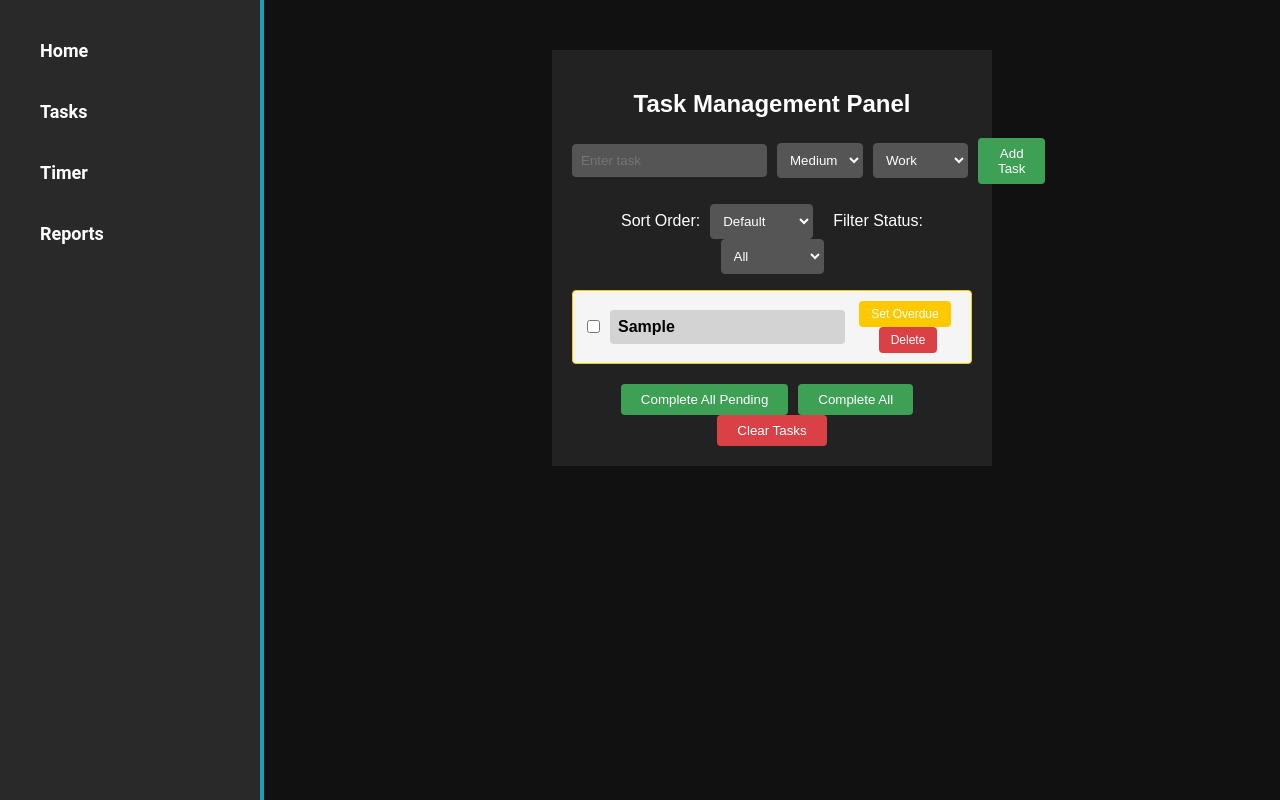
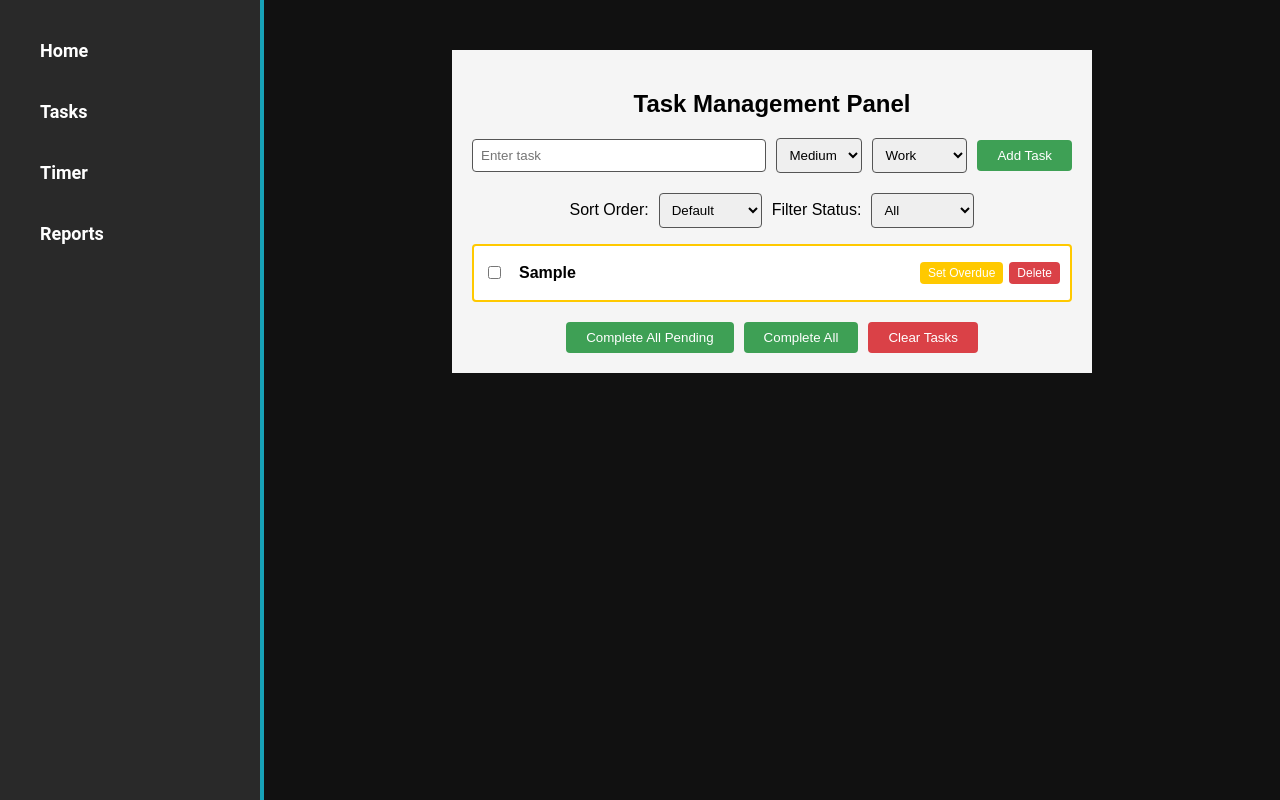
Before and after one commit to birdup000/ADHD-TaskManagementPanel, a React (Create React App) app in the folder adhdpanel/: page /tasks in a window 1280 px wide. Both pictures are taken after typing "Sample" into the empty fields and a click on the button "Add Task". Built offline with nearby package versions, Linux system fonts and the light colour scheme; the HTML template or start-up script is replaced by a standard one.

Commit message:
fix layout

```diff
--- a/adhdpanel/src/components/Tasks.js
+++ b/adhdpanel/src/components/Tasks.js
@@ -224,13 +224,12 @@ const TaskManagementPanel = () => {
     <div style={{
       fontFamily: "Arial, sans-serif",
       textAlign: "center",
-      maxWidth: "400px",
+      maxWidth: "600px",
       margin: "0 auto",
-      backgroundColor: "#222",
-      color: "#fff",
+      backgroundColor: "#f5f5f5",
       padding: "20px"
     }}>
-      <h2 style={{ color: "#fff", marginBottom: "20px" }}>Task Management Panel</h2>
+      <h2 style={{ color: "#000", marginBottom: "20px" }}>Task Management Panel</h2>
       <div style={{
         display: "flex",
         alignItems: "center",
@@ -248,8 +247,7 @@ const TaskManagementPanel = () => {
             borderRadius: "4px",
             border: "1px solid #555",
             flex: 1,
-            backgroundColor: "#555",
-            color: "#fff"
+            outline: "none"
           }}
         />
         <select
@@ -260,8 +258,7 @@ const TaskManagementPanel = () => {
             padding: "8px",
             borderRadius: "4px",
             border: "1px solid #555",
-            backgroundColor: "#555",
-            color: "#fff"
+            outline: "none"
           }}
         >
           <option value={TaskPriority.HIGH}>High</option>
@@ -276,8 +273,7 @@ const TaskManagementPanel = () => {
             padding: "8px",
             borderRadius: "4px",
             border: "1px solid #555",
-            backgroundColor: "#555",
-            color: "#fff"
+            outline: "none"
           }}
         >
           <option value={TaskCategories.WORK}>Work</option>
@@ -304,7 +300,7 @@ const TaskManagementPanel = () => {
       ) : (
         <div style={{ marginTop: "20px" }}>
           <div style={{ marginBottom: "10px" }}>
-            <label style={{ marginRight: "10px", color: "#fff" }}>Sort Order:</label>
+            <label style={{ marginRight: "10px", color: "#000" }}>Sort Order:</label>
             <select
               value={sortOrder}
               onChange={handleSortOrderChange}
@@ -313,8 +309,8 @@ const TaskManagementPanel = () => {
                 borderRadius: "4px",
                 border: "1px solid #555",
                 cursor: "pointer",
-                backgroundColor: "#555",
-                color: "#fff",
+                outline: "none",
+                marginRight: "10px"
               }}
             >
               <option value="default">Default</option>
@@ -322,7 +318,7 @@ const TaskManagementPanel = () => {
               <option value="overdue">Overdue</option>
               <option value="completed">Completed</option>
             </select>
-            <label style={{ marginLeft: "20px", color: "#fff" }}>Filter Status:</label>
+            <label style={{ marginRight: "10px", color: "#000" }}>Filter Status:</label>
             <select
               value={filterStatus}
               onChange={handleFilterStatusChange}
@@ -331,8 +327,7 @@ const TaskManagementPanel = () => {
                 borderRadius: "4px",
                 border: "1px solid #555",
                 cursor: "pointer",
-                backgroundColor: "#555",
-                color: "#fff",
+                outline: "none",
               }}
             >
               <option value="all">All</option>
@@ -350,10 +345,10 @@ const TaskManagementPanel = () => {
                   alignItems: "center",
                   justifyContent: "space-between",
                   margin: "10px 0",
-                  backgroundColor: selectedTaskIndex === index ? "#eaf6ff" : "#f5f5f5",
+                  backgroundColor: selectedTaskIndex === index ? "#eaf6ff" : "#fff",
                   padding: "10px",
                   borderRadius: "4px",
-                  border: `1px solid ${TaskStatusColors[taskItem.status]}`,
+                  border: `2px solid ${TaskStatusColors[taskItem.status]}`,
                   color: TaskStatusColors[taskItem.status], // Setting text color to match status color
                 }}
               >
@@ -377,8 +372,6 @@ const TaskManagementPanel = () => {
                       outline: "none",
                       fontSize: "16px",
                       fontWeight: "bold",
-                      backgroundColor: "lightgrey",
-                      color: "#000",
                     }}
                   />
                 </div>
@@ -396,7 +389,7 @@ const TaskManagementPanel = () => {
                       backgroundColor: TaskStatusColors[taskItem.status],
                       color: "#fff",
                       border: "none",
-                      padding: "6px 12px",
+                      padding: "4px 8px",
                       borderRadius: "4px",
                       fontSize: "12px",
                       marginRight: "6px",
@@ -412,7 +405,7 @@ const TaskManagementPanel = () => {
                       backgroundColor: "#DA4147",
                       color: "#fff",
                       border: "none",
-                      padding: "6px 12px",
+                      padding: "4px 8px",
                       borderRadius: "4px",
                       fontSize: "12px",
                       cursor: "pointer",
@@ -429,7 +422,7 @@ const TaskManagementPanel = () => {
             <div style={{ marginTop: "20px" }}>
               <h3>Task Details</h3>
               <div style={{ marginBottom: "10px" }}>
-                <label style={{ marginRight: "10px", color: "#fff" }}>Due Date:</label>
+                <label style={{ marginRight: "10px", color: "#000" }}>Due Date:</label>
                 <input
                   type="date"
                   value={dueDate}
@@ -439,13 +432,12 @@ const TaskManagementPanel = () => {
                     padding: "8px",
                     borderRadius: "4px",
                     border: "1px solid #555",
-                    backgroundColor: "#555",
-                    color: "#fff",
+                    outline: "none",
                   }}
                 />
               </div>
               <div>
-                <label style={{ marginRight: "10px", color: "#fff" }}>Notes:</label>
+                <label style={{ marginRight: "10px", color: "#000" }}>Notes:</label>
                 <textarea
                   value={notes}
                   onChange={handleNotesChange}
@@ -456,13 +448,12 @@ const TaskManagementPanel = () => {
                     border: "1px solid #555",
                     width: "100%",
                     height: "80px",
-                    backgroundColor: "#555",
-                    color: "#fff",
+                    outline: "none",
                   }}
                 />
               </div>
               <div style={{ marginTop: "20px" }}>
-                <label style={{ marginRight: "10px", color: "#fff" }}>Priority:</label>
+                <label style={{ marginRight: "10px", color: "#000" }}>Priority:</label>
                 <select
                   value={priority}
                   onChange={handlePriorityChange}
@@ -471,8 +462,7 @@ const TaskManagementPanel = () => {
                     padding: "8px",
                     borderRadius: "4px",
                     border: "1px solid #555",
-                    backgroundColor: "#555",
-                    color: "#fff",
+                    outline: "none",
                   }}
                 >
                   <option value={TaskPriority.HIGH}>High</option>
@@ -481,7 +471,7 @@ const TaskManagementPanel = () => {
                 </select>
               </div>
               <div style={{ marginTop: "20px" }}>
-                <label style={{ marginRight: "10px", color: "#fff" }}>Category:</label>
+                <label style={{ marginRight: "10px", color: "#000" }}>Category:</label>
                 <select
                   value={category}
                   onChange={handleCategoryChange}
@@ -490,8 +480,7 @@ const TaskManagementPanel = () => {
                     padding: "8px",
                     borderRadius: "4px",
                     border: "1px solid #555",
-                    backgroundColor: "#555",
-                    color: "#fff",
+                    outline: "none",
                   }}
                 >
                   <option value={TaskCategories.WORK}>Work</option>
@@ -512,8 +501,7 @@ const TaskManagementPanel = () => {
                         padding: "8px",
                         borderRadius: "4px",
                         border: "1px solid #555",
-                        backgroundColor: "#555",
-                        color: "#fff",
+                        outline: "none",
                       }}
                     />
                     <input
@@ -525,8 +513,7 @@ const TaskManagementPanel = () => {
                         padding: "8px",
                         borderRadius: "4px",
                         border: "1px solid #555",
-                        backgroundColor: "#555",
-                        color: "#fff",
+                        outline: "none",
                       }}
                     />
                     <button
@@ -535,7 +522,7 @@ const TaskManagementPanel = () => {
                         backgroundColor: "#DA4147",
                         color: "#fff",
                         border: "none",
-                        padding: "6px 12px",
+                        padding: "4px 8px",
                         borderRadius: "4px",
                         fontSize: "12px",
                         cursor: "pointer",
@@ -552,7 +539,7 @@ const TaskManagementPanel = () => {
                     backgroundColor: "#3EA055",
                     color: "#fff",
                     border: "none",
-                    padding: "6px 12px",
+                    padding: "4px 8px",
                     borderRadius: "4px",
                     fontSize: "12px",
                     cursor: "pointer",
```
